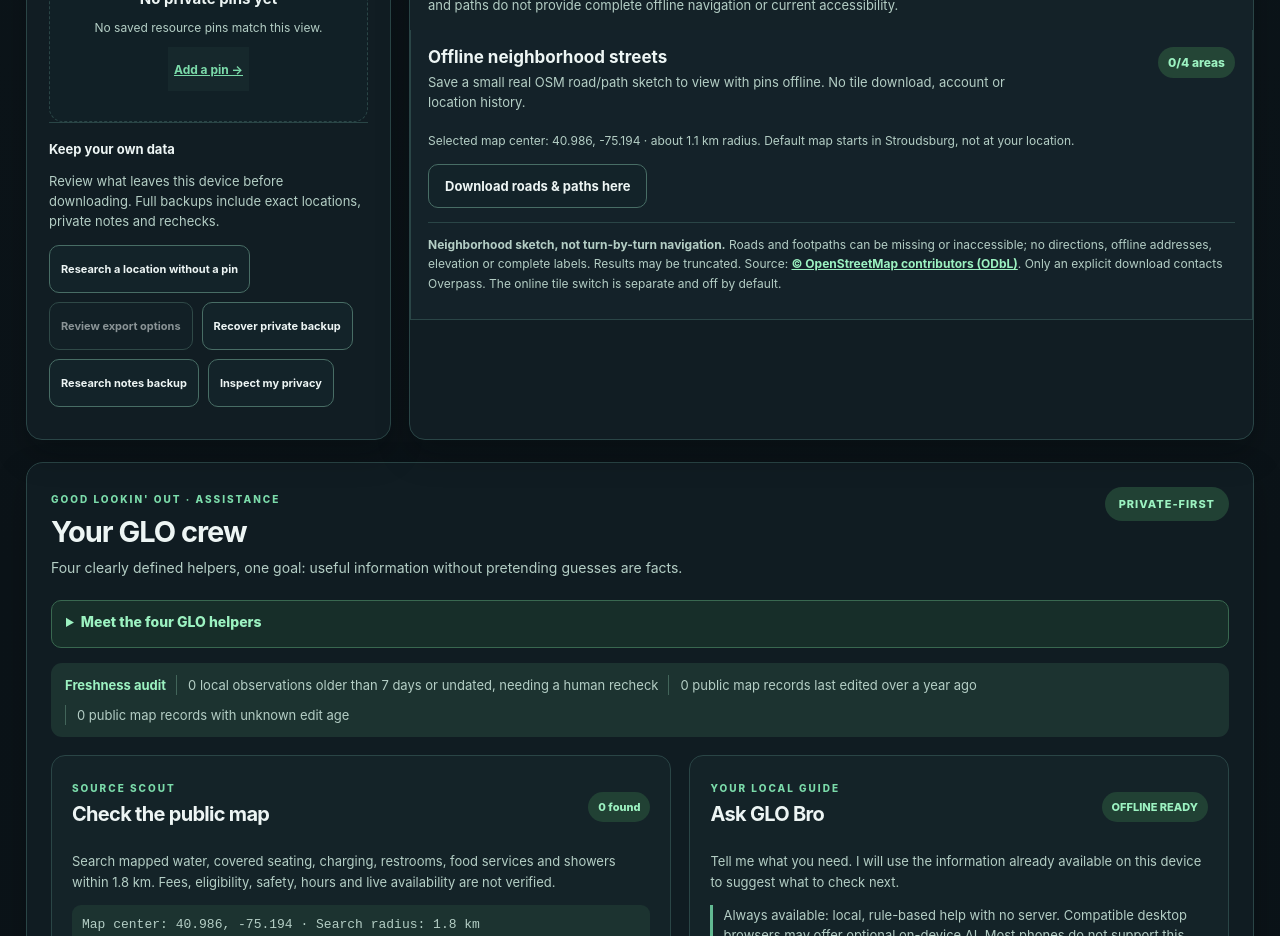
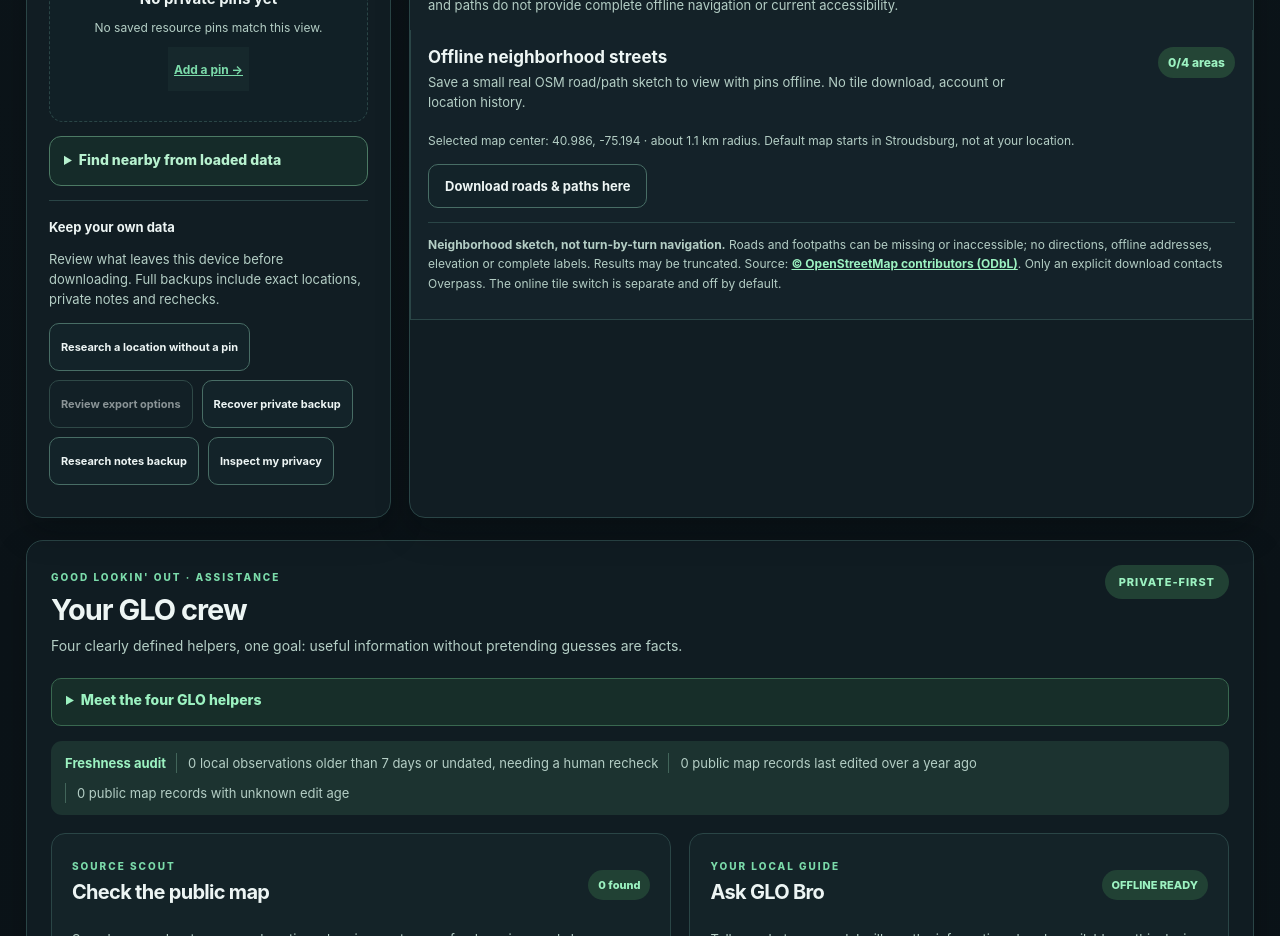
Before and after one commit to MichaelWave369/GLO, a React (Vite) app: page / in a window 1280 px wide. Shown: the part 1500-2436 px from the top of the page. Built offline with nearby package versions, Linux system fonts and the light colour scheme.

Commit message:
feat(glo): mount cached nearby finder in resource explorer and low-battery list

```diff
--- a/src/App.jsx
+++ b/src/App.jsx
@@ -10,6 +10,7 @@ import BackupRestore from './BackupRestore.jsx'
 import ResearchSpot from './ResearchSpot.jsx'
 import ResearchBackup from './ResearchBackup.jsx'
 import PrivacyInspector from './PrivacyInspector.jsx'
+import NearbyFinder from './NearbyFinder.jsx'
 import OfflinePacksPanel from './OfflinePacksPanel.jsx'
 import StreetSketchPanel from './StreetSketchPanel.jsx'
 import { sourcesFromPack } from './offlinePack.js'
@@ -414,6 +415,9 @@ export default function App() {
                 </div>
               </article>) : <div className="empty"><span className="empty-symbol"><MapPinIcon size={42}/></span><strong>{language === 'es' ? 'No hay puntos que mostrar' : lowBattery ? 'No resources to show' : 'No private pins yet'}</strong><p>{t.noPins}</p><button className="plain-link" onClick={begin}>{ui.addLink}</button></div>}
             </div>
+            <NearbyFinder privateReports={reports} publicSources={publicCandidates}
+              mapCenter={mapCenter} selectedResource={chosenRecord} lowBattery={lowBattery}
+              language={language} onOpenMap={jumpTo}/>
             {activeRecheckReport && <RecheckPanel key={activeRecheckReport.id} report={activeRecheckReport} language={language}
               onSaved={async () => {await refresh();setRecheckTargetId('');setNotice(language==='es'?'Nueva observación privada guardada. Historial conservado.':'Private recheck saved; earlier observations preserved.')}}
               onClose={() => setRecheckTargetId('')}/>}
```
